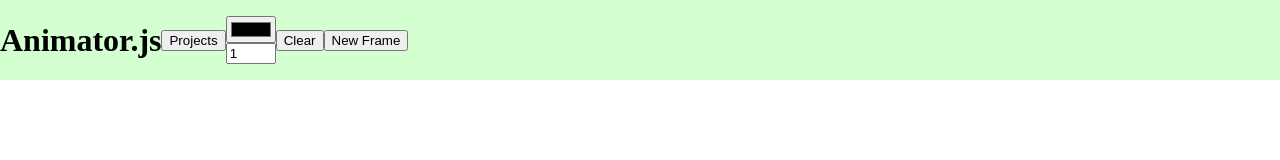
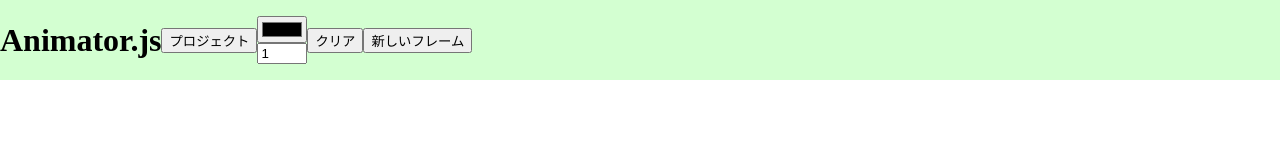
Before and after one commit to taikun24sub/animator, a plain HTML site: page index.html in a window 1280 px wide. Shown: the top 160 px of the page. Drawn offline with Linux system fonts and the light colour scheme.

Commit message:
Alpha 1.1 b

```diff
--- a/index.html
+++ b/index.html
@@ -1,17 +1,18 @@
 <html>
   <head><title>Animator.js</title></head>
   <body>
-    <main>
+    <main oncopy="return false" onpaste="return false" oncontextmenu="return false" l
+>
       <div class="tools">
         <h1>Animator.js</h1>
         <noscript>JavaScript disabled.JavaScript(プログラム)が無効です。</noscript>
-        <button onclick="pr('block');">Projects</button>
+        <button onclick="pr('block');">プロジェクト</button>
         <div class="pen">
           <input type="color" id="color">
           <input type="number" id="wg" value="1">
         </div>
-        <button onclick="cl();">Clear</button>
-        <button onclick="next();">New Frame</button>
+        <button onclick="cl();">クリア</button>
+        <button onclick="next();">新しいフレーム</button>
       </div>
       <div class="main">
         <canvas width="1000" height="700" id="shadow"></canvas>
```
